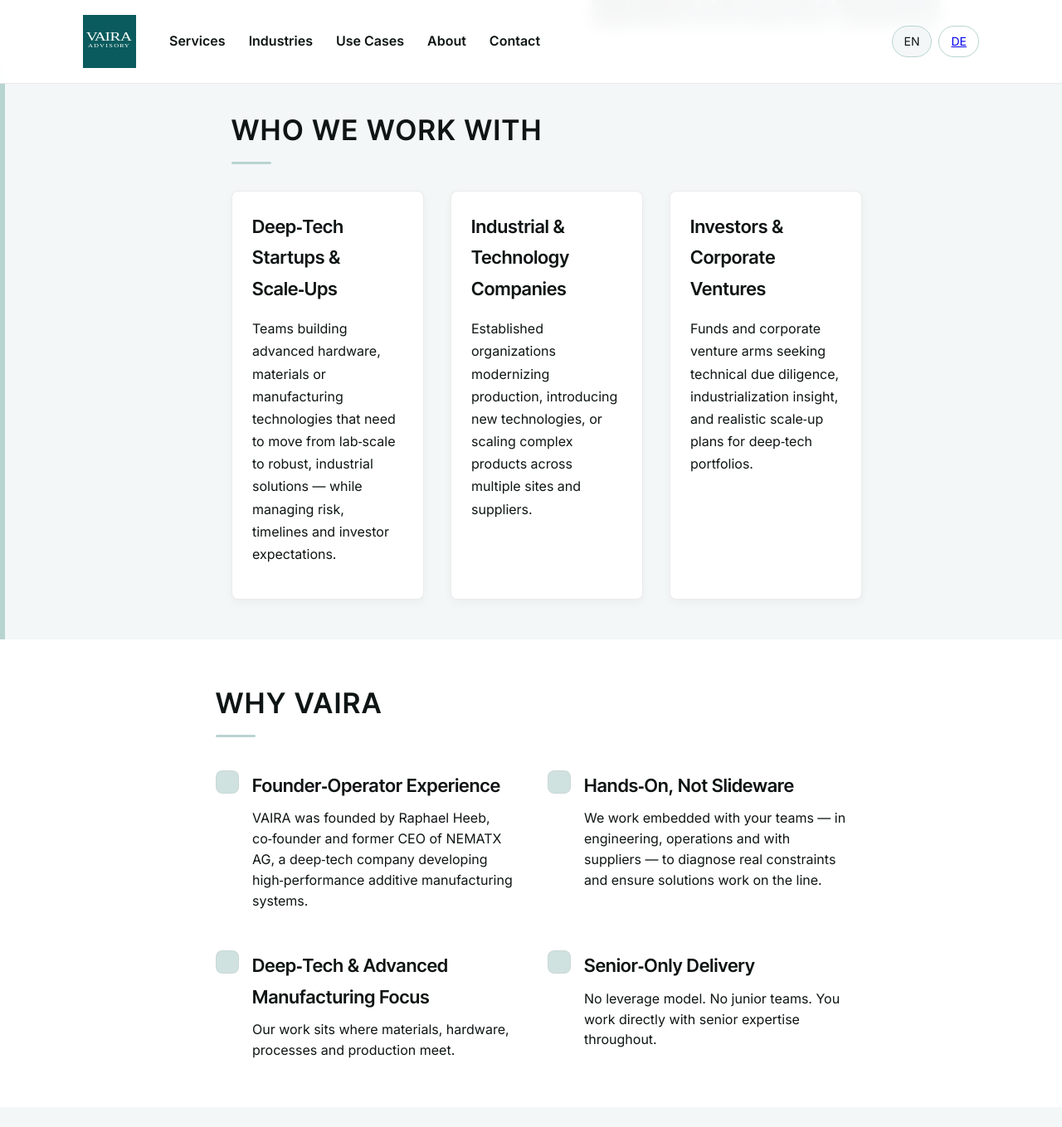
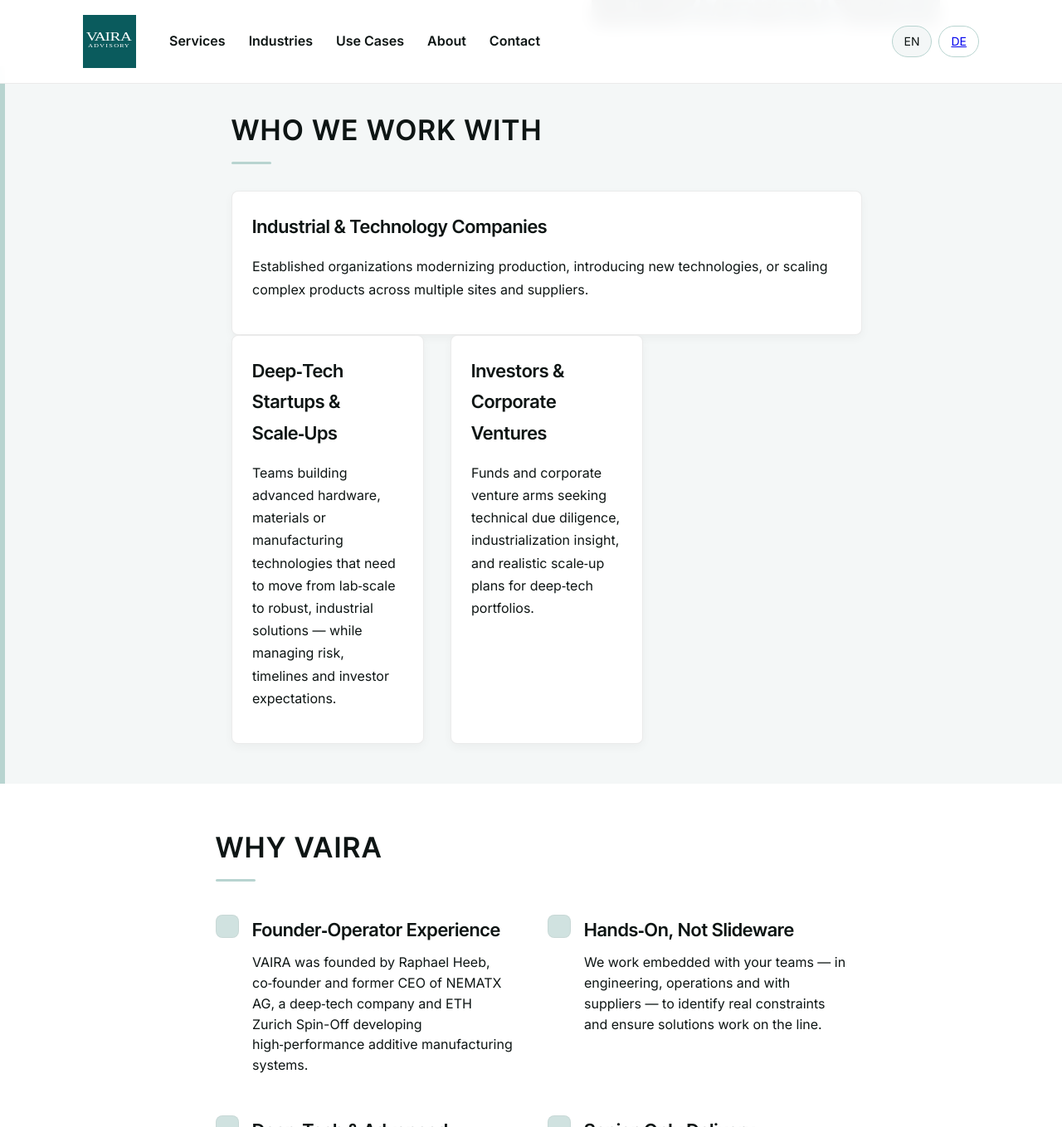
Before and after one commit to raphaelheeb/vaira-advisory, a Jekyll site: the page built from index.html, in a window 1280 px wide and 1400 px high, scrolled down 1268 px, cut to the strip 0-1359 px from the top of the window. Shown: the whole strip at 83% size. Built offline with Jekyll 4.4.1, drawn with Linux system fonts in a browser that asks for light colours; some of the changed text lies outside the part shown.

Commit message:
text adaptations

```diff
--- a/index.html
+++ b/index.html
@@ -14,11 +14,11 @@
         <!-- HERO LEFT -->
         <div class="hero-left">
           <h1 class="hero-title">
-            From deep‑tech concept<br>to industrial scale.
+            Technology.<br>From concept to industrial scale.
           </h1>
           <p class="hero-sub">
-            We help engineering‑driven organizations turn complex technologies into scalable, reliable
-            and manufacturable products — from early validation to industrialization and global supply chains.
+            We help engineering‑driven organizations turn complex technologies into scalable,
+            manufacturable products - from early validation to industrialization, working closely with your teams.
           </p>
           <div class="hero-ctas">
             <a href="mailto:info@vaira-advisory.com" class="cta-btn cta-btn--primary">Start a Conversation</a>
@@ -93,20 +93,20 @@
     <div class="content-wrapper wrapper--narrow">
       <h2>Who We Work With</h2>
 
+       <article class="card">
+          <h3>Industrial & Technology Companies</h3>
+          <p>
+            Established organizations modernizing production, introducing new technologies, or scaling
+            complex products across multiple sites and suppliers.
+          </p>
+        </article>
+
       <div class="card-grid floating-cards">
         <article class="card">
           <h3>Deep‑Tech Startups & Scale‑Ups</h3>
           <p>
             Teams building advanced hardware, materials or manufacturing technologies that need to move
             from lab‑scale to robust, industrial solutions — while managing risk, timelines and investor expectations.
-          </p>
-        </article>
-
-        <article class="card">
-          <h3>Industrial & Technology Companies</h3>
-          <p>
-            Established organizations modernizing production, introducing new technologies, or scaling
-            complex products across multiple sites and suppliers.
           </p>
         </article>
 
@@ -133,7 +133,7 @@
         <div>
           <h3>Founder‑Operator Experience</h3>
           <p>
-            VAIRA was founded by Raphael Heeb, co‑founder and former CEO of NEMATX AG, a deep‑tech company
+            VAIRA was founded by Raphael Heeb, co‑founder and former CEO of NEMATX AG, a deep‑tech company and ETH Zurich Spin-Off
             developing high‑performance additive manufacturing systems.
           </p>
         </div>
@@ -144,7 +144,7 @@
         <div>
           <h3>Hands‑On, Not Slideware</h3>
           <p>
-            We work embedded with your teams — in engineering, operations and with suppliers — to diagnose
+            We work embedded with your teams — in engineering, operations and with suppliers — to identify
             real constraints and ensure solutions work on the line.
           </p>
         </div>
@@ -165,7 +165,7 @@
         <div>
           <h3>Senior‑Only Delivery</h3>
           <p>
-            No leverage model. No junior teams. You work directly with senior expertise throughout.
+            No junior teams. You work directly with senior expertise throughout and transfer critical know-how to ensure long-term internal capability.
           </p>
         </div>
       </div>
```
Also changed, not shown: other parts of index.html (+1 -1 lines).
